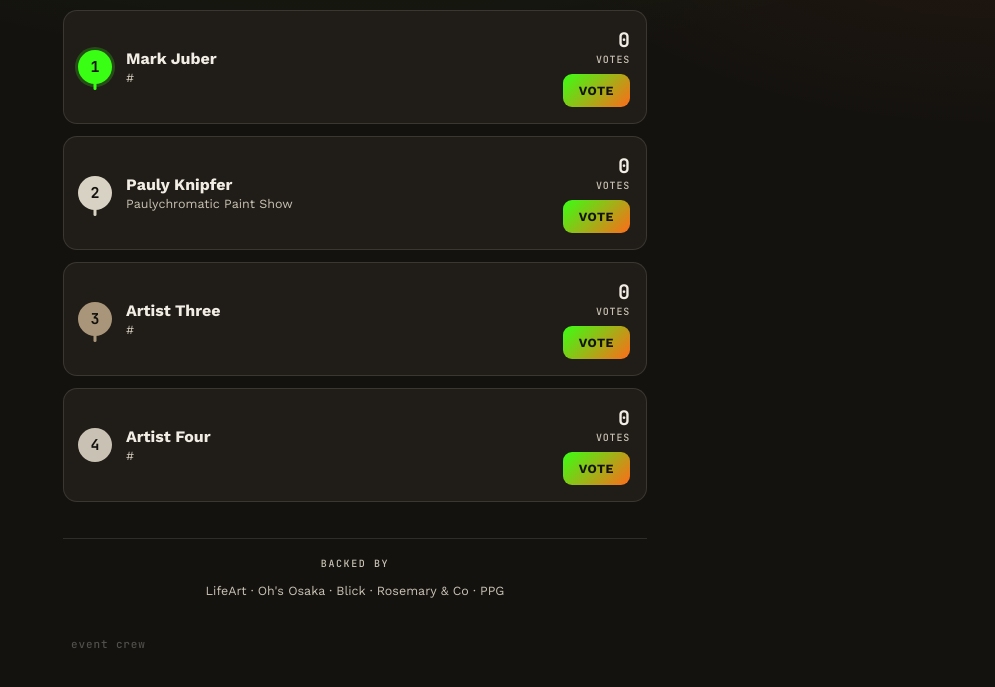
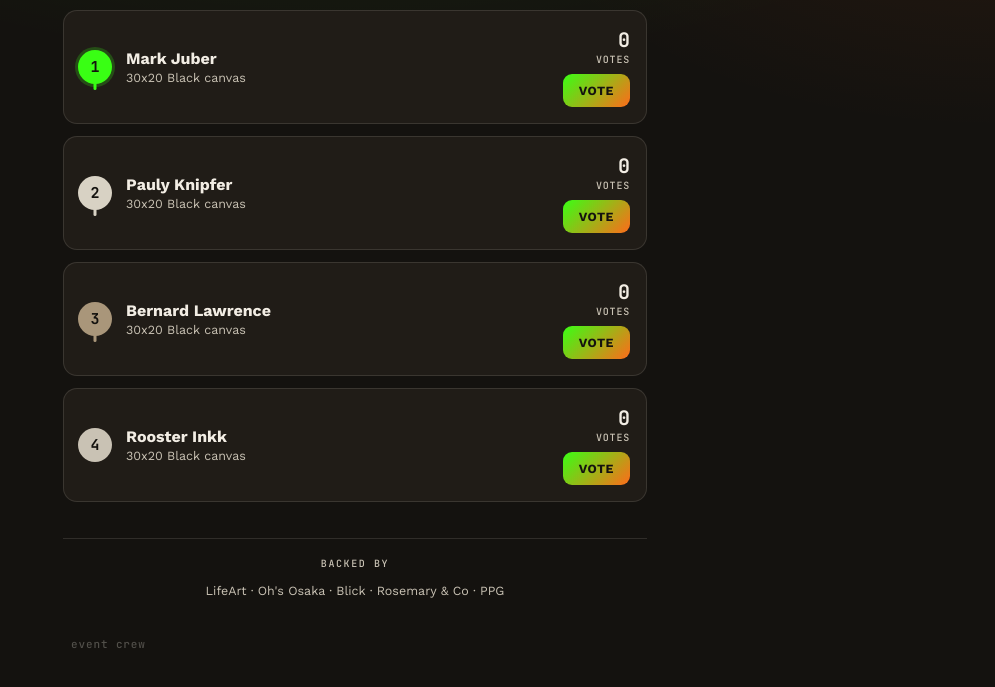
Before and after one commit to jawsatak47/MonsTober-stage2, a plain HTML site: page index.html in a window 1280 px wide. Shown: the part 145-832 px from the top of the page, without its empty margins (285-1280 px from the left). Drawn offline with nearby package versions, Linux system fonts and the light colour scheme.

Commit message:
Update artist roster with new entries and styles

```diff
--- a/index.html
+++ b/index.html
@@ -266,10 +266,10 @@ button.vote:focus-visible{ outline:2px solid var(--paper); outline-offset:2px; }
   // id: keep short and unique, never change it once voting has started
   // (it's the key votes are tracked under). name + style show on the card.
   const ARTISTS = [
-    { id: 'a1', name: 'Mark Juber',  style: '#' },
-    { id: 'a2', name: 'Pauly Knipfer',  style: 'Paulychromatic Paint Show' },
-    { id: 'a3', name: 'Artist Three', style: '#' },
-    { id: 'a4', name: 'Artist Four', style: '#' }
+    { id: 'M.J', name: 'Mark Juber',  style: '30x20 Black canvas' },
+    { id: 'P.K', name: 'Pauly Knipfer',  style: '30x20 Black canvas' },
+    { id: 'B.L', name: 'Bernard Lawrence', style: '30x20 Black canvas' },
+    { id: 'R.I', name: 'Rooster Inkk', style: '30x20 Black canvas' }
   ];
   // ---------------------------------------
 
```
